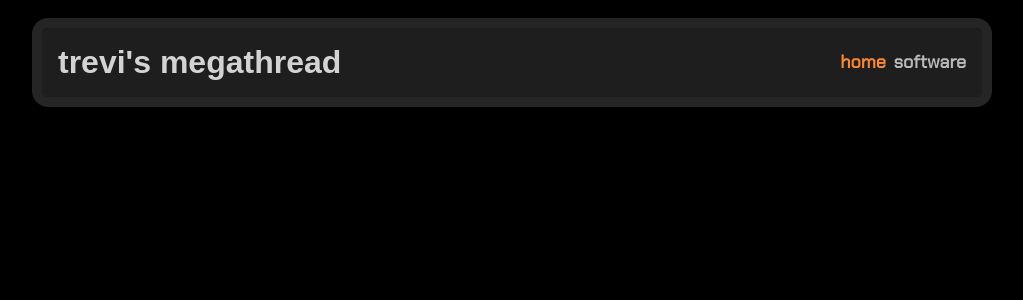
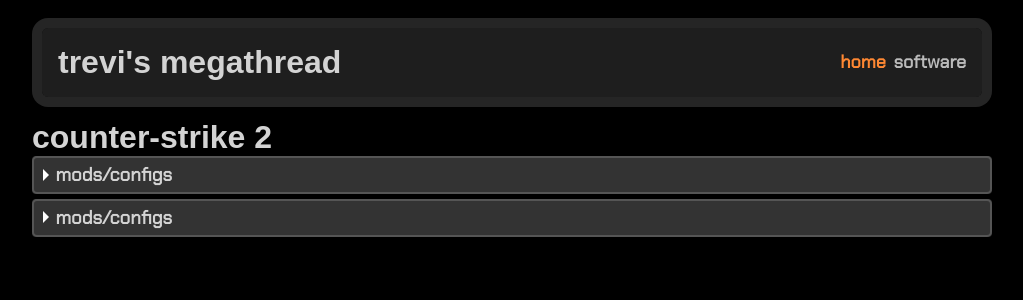
Before and after one commit to eltrevii/megathread, a React (Vite) app in the folder megathread/: page / in a window 1280 px wide. Shown: the top 300 px of the page, without its empty margins (128-1151 px from the left). Built offline with nearby package versions, Linux system fonts and the light colour scheme; a web font is replaced by a local one.

Commit message:
lot of changes
* moved to preact/compat
* added <details> wrappers
* added a few links and info
* css: added padding to <pre> element to resemble old layout
* more stuff

```diff
--- /dev/null
+++ b/megathread/src/components/cDropdown.jsx
@@ -0,0 +1,12 @@
+function Dropdown({children, title}) {
+    return (
+        <>
+            <details>
+            <summary><h3>{title}</h3></summary><pre>
+            {children}
+            </pre></details>
+        </>
+    )
+}
+
+export { Dropdown };
--- a/megathread/src/pages/AppMegathread.jsx
+++ b/megathread/src/pages/AppMegathread.jsx
@@ -2,12 +2,22 @@
 //import reactLogo from './assets/react.svg'
 //import viteLogo from '/vite.svg'
 
-import { Background, Header } from '../main'
+import { Header } from "../main"
+import { Dropdown } from "../components/cDropdown"
 
 function App() {
   return (
     <>
       <Header />
+
+      <h1>counter-strike 2</h1>
+      <Dropdown title="mods/configs">
+        <a href="https://github.com/xPaw/CS2">CS2 PRACTICE CONFIG</a>
+      </Dropdown>
+
+      <Dropdown title="mods/configs">
+        <a href="https://github.com/xPaw/CS2">CS2 PRACTICE CONFIG</a>
+      </Dropdown>
     </>
   )
 }
--- a/megathread/src/pages/AppTinySoft.jsx
+++ b/megathread/src/pages/AppTinySoft.jsx
@@ -2,7 +2,7 @@
 //import reactLogo from './assets/react.svg'
 //import viteLogo from '/vite.svg'
 
-import { Background, Header } from '../main'
+import { Header } from '../main'
 
 function App() {
   return (
```
